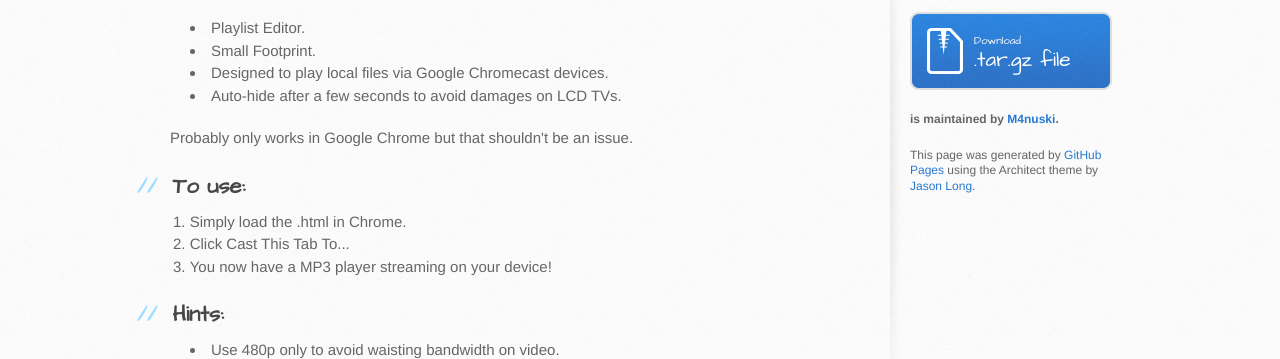
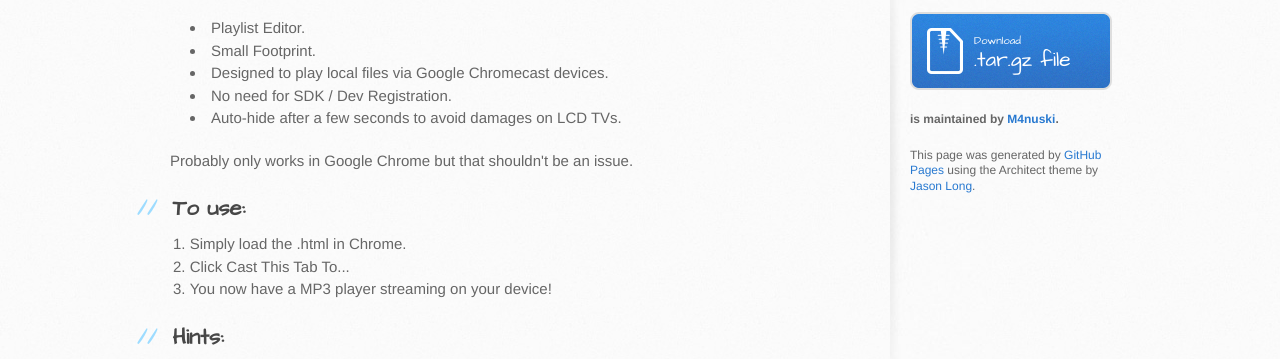
Before and after one commit to M4nuski/ChromecastPlayer, a plain HTML site: page index.html in a window 1280 px wide. Shown: the part 354-713 px from the top of the page. Drawn offline with Linux system fonts and the light colour scheme.

Commit message:
added no sdk note

```diff
--- a/index.html
+++ b/index.html
@@ -37,6 +37,7 @@
 <li>Playlist Editor.</li>
 <li>Small Footprint.</li>
 <li>Designed to play local files via Google Chromecast devices.</li>
+<li>No need for SDK / Dev Registration.</li>
 <li>Auto-hide after a few seconds to avoid damages on LCD TVs.</li>
 </ul><p>Probably only works in Google Chrome but that shouldn't be an issue.</p>
 
```
